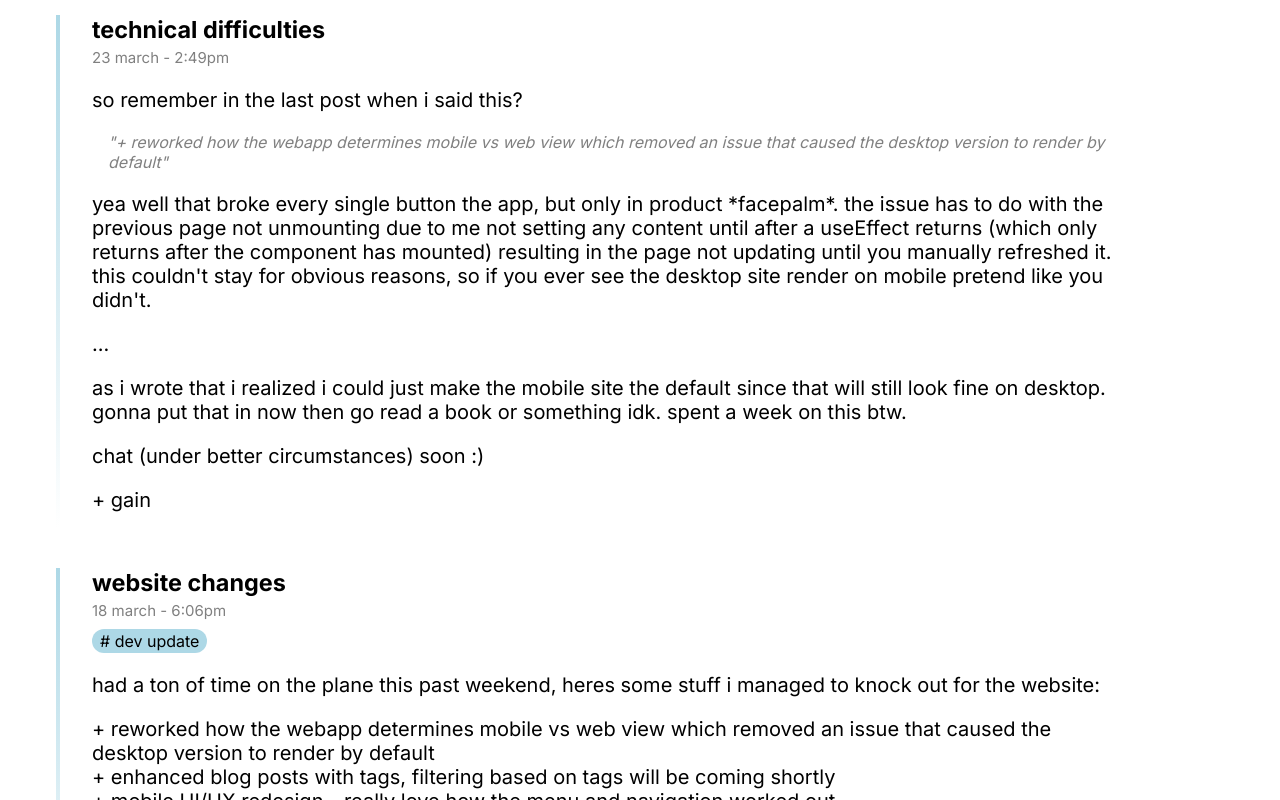
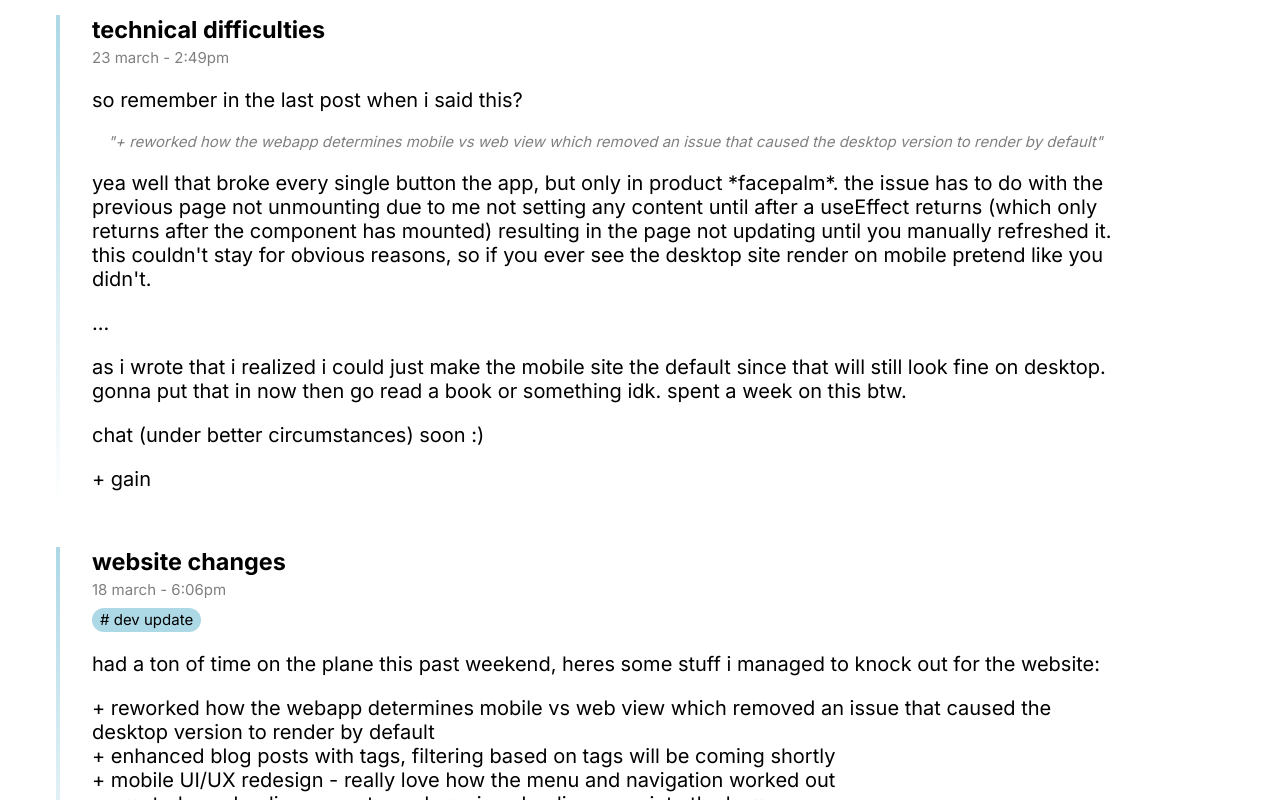
Before and after one commit to hharris56/gain.online, a Next.js app: page /home in a window 1280 px wide. Shown: the part 460-1260 px from the top of the page. Built offline with nearby package versions, Linux system fonts and the light colour scheme.

Commit message:
font size in em (for all used components)

```diff
--- a/src/app/audio/page.tsx
+++ b/src/app/audio/page.tsx
@@ -33,8 +33,8 @@ function Album(props: {cover: string, title: string, year: number}){
                 <img src={props.cover} style={{maxWidth: "100%"}}/>
             </Link>
             <div className="album-info">
-                <i style={{fontSize: "2rem"}}>{props.title}</i>
-                <a style={{fontSize: ".75rem"}}>{props.year}</a>
+                <i style={{fontSize: "1.5em"}}>{props.title}</i>
+                <a style={{fontSize: ".75em"}}>{props.year}</a>
             </div>
         </div>
     )
--- a/src/components/blog/blog.css
+++ b/src/components/blog/blog.css
@@ -8,7 +8,7 @@
     display: flex;
     flex-direction: row;
 
-    font-size: 1rem;
+    font-size: 0.75em;
 }
 
 .tag-button{
@@ -25,7 +25,7 @@
 
 .quote{
     /* background-color: red; */
-    font-size: 1rem;
+    font-size: 0.75em;
     font-style: italic;
     color: gray;
     margin: 0rem 0rem 0rem 1rem;
```
